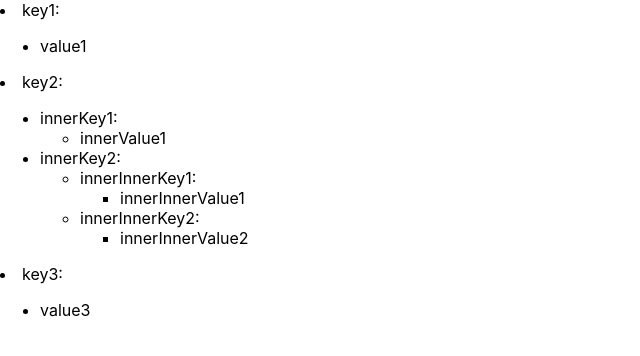
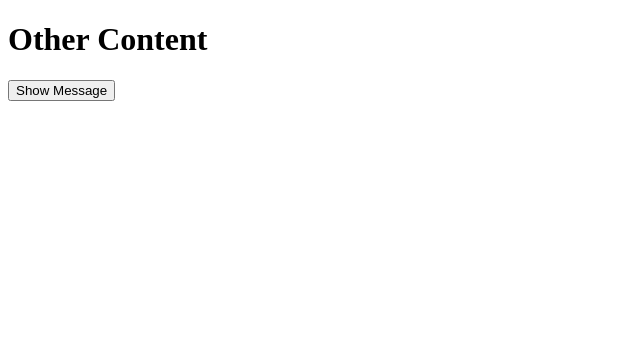
Before and after one commit to galabeketov/functional-programming, a React (Create React App) app: page / in a window 1280 px wide. Shown: the top 356 px of the page, without its empty margins (0-640 px from the left). Built offline with nearby package versions, Linux system fonts and the light colour scheme.

Commit message:
filer docs

```diff
--- /dev/null
+++ b/src/App.css
@@ -0,0 +1,11 @@
+.alert {
+  position: absolute;
+  top: 10px;
+  left: 50%;
+  translate: -50%;
+  background-color: aquamarine;
+  color: black;
+  border-radius: 5px;
+  padding: 10px;
+  cursor: pointer;
+}
--- a/src/App.js
+++ /dev/null
@@ -1,23 +0,0 @@
-import { Recursive } from "./components/recursive";
-
-const myNestedObject = {
-  key1: "value1",
-  key2: {
-    innerKey1: "innerValue1",
-    innerKey2: {
-      innerInnerKey1: "innerInnerValue1",
-      innerInnerKey2: "innerInnerValue2",
-    },
-  },
-  key3: "value3",
-};
-
-function App() {
-  return (
-    <>
-      <Recursive data={myNestedObject} />
-    </>
-  );
-}
-
-export default App;
--- /dev/null
+++ b/src/App.jsx
@@ -0,0 +1,30 @@
+import { useState } from "react";
+import "./App.css";
+
+function App() {
+  const [show, setShow] = useState(false);
+
+  return (
+    <div>
+      <h1>Other Content</h1>
+      <button onClick={() => setShow(true)}>Show Message</button>
+      <Alert show={show} onClose={() => setShow(false)}>
+        A sample message to show.
+        <br />
+        Click it to close.
+      </Alert>
+    </div>
+  );
+}
+
+const Alert = ({ children, onClose, show }) => {
+  if (!show) return;
+
+  return (
+    <div className="alert" onClick={onClose}>
+      {children}
+    </div>
+  );
+};
+
+export default App;
--- a/src/components/recursive.jsx
+++ /dev/null
@@ -1,24 +0,0 @@
-const isValidObj = (data) => typeof data === "object" && data !== null;
-
-export const Recursive = ({ data }) => {
-  if (!isValidObj(data)) {
-    return <li>{data}</li>;
-  }
-
-  const pairs = Object.entries(data);
-  console.log(data);
-  return (
-    <>
-      {pairs.map(([key, value]) => {
-        return (
-          <li>
-            {key}:
-            <ul>
-              <Recursive data={value} />
-            </ul>
-          </li>
-        );
-      })}
-    </>
-  );
-};
--- a/src/index.css
+++ /dev/null
@@ -1,13 +0,0 @@
-body {
-  margin: 0;
-  font-family: -apple-system, BlinkMacSystemFont, 'Segoe UI', 'Roboto', 'Oxygen',
-    'Ubuntu', 'Cantarell', 'Fira Sans', 'Droid Sans', 'Helvetica Neue',
-    sans-serif;
-  -webkit-font-smoothing: antialiased;
-  -moz-osx-font-smoothing: grayscale;
-}
-
-code {
-  font-family: source-code-pro, Menlo, Monaco, Consolas, 'Courier New',
-    monospace;
-}
```
Also changed, not shown: src/index.js (+4 -6 lines), src/reportWebVitals.js (deleted, +0 -13 lines), src/setupTests.js (deleted, +0 -5 lines), src/logo.svg (deleted), 1 other file (tests, documents, lock files or other folders).
